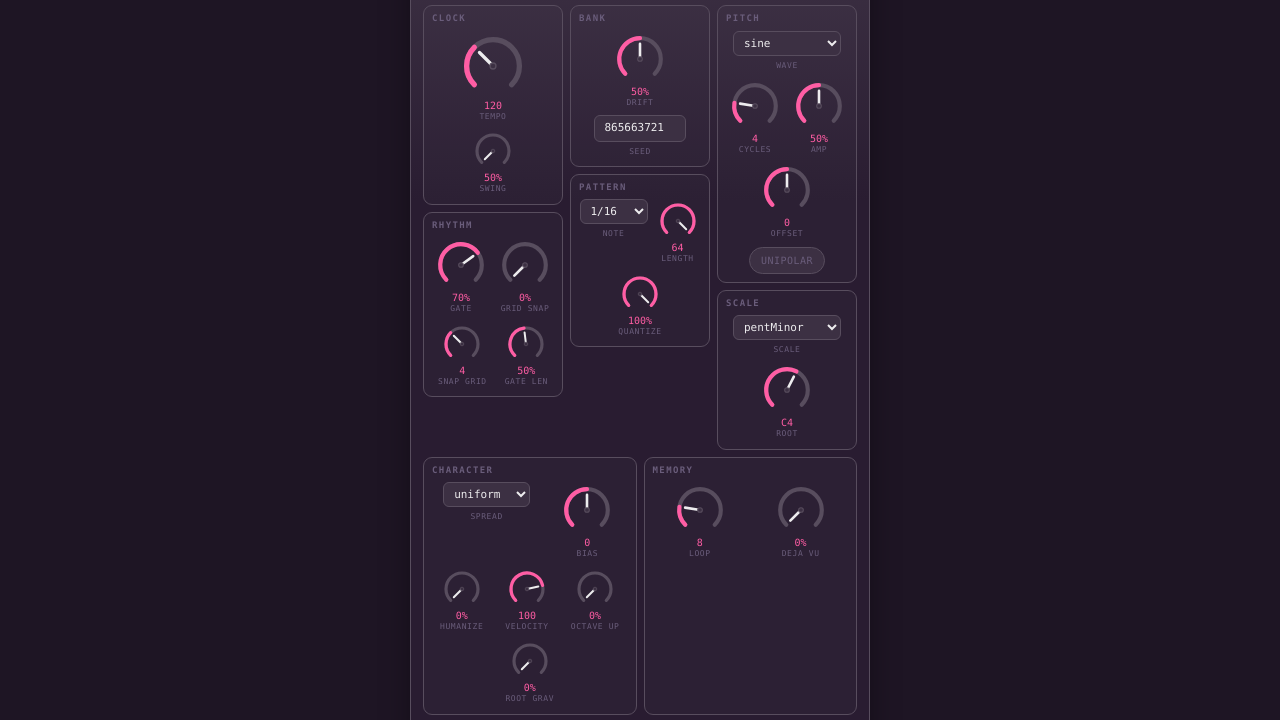
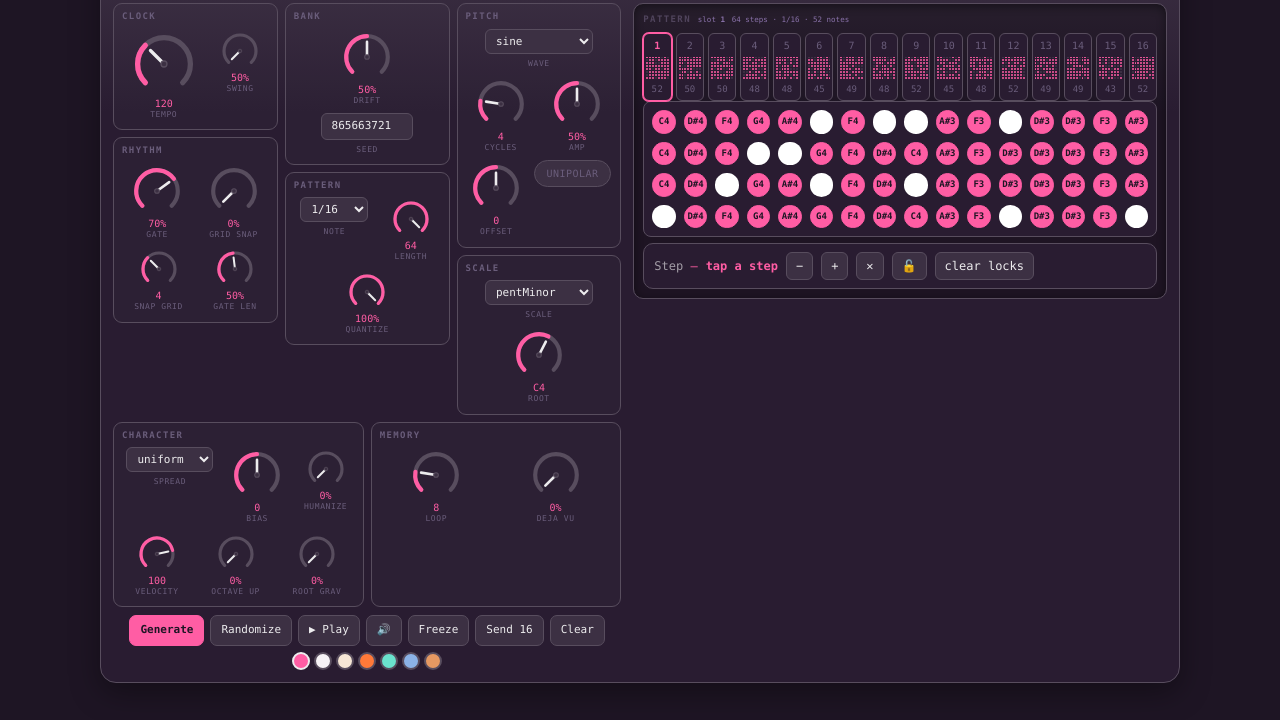
Before and after one commit to JasmineElm/fm1-pulses, a website: page rack.html in a window 1280 px wide. Shown: the part 60-780 px from the top of the page. Drawn offline with Linux system fonts and the light colour scheme.

Commit message:
Rack: landscape split (module left, pattern display right)

```diff
--- a/css/rack.css
+++ b/css/rack.css
@@ -3,6 +3,10 @@
    --dim --accent --accent2), so the seven themes keep working. */
 
 body { padding: 12px; }
+
+/* portrait: the module sits on top of the display, both inside the same case */
+.layout { display: block; }
+.module { display: flex; flex-direction: column; }
 
 .case {
   width: 100%;
@@ -112,6 +116,22 @@ body { padding: 12px; }
 .display .bank { gap: 4px; }
 .display .bankcell { padding: 4px 2px; border-radius: 6px; }
 
+/* landscape: split the case, module on the left and the pattern display on the right,
+   so a phone on its side and a desktop window both use the horizontal space. */
+@media (min-aspect-ratio: 1/1) {
+  body { padding: 10px; }
+  .case { max-width: 1080px; }
+  .layout {
+    display: grid;
+    grid-template-columns: minmax(0, 1fr) minmax(0, 1.05fr);
+    gap: 12px;
+    align-items: start;
+  }
+  .display { margin-top: 0; }
+  .display .steps { grid-template-columns: repeat(16, 1fr); }
+  .display .bank { grid-template-columns: repeat(16, 1fr); }
+}
+
 @media (max-width: 400px) {
   .display .steps { grid-template-columns: repeat(8, 1fr); gap: 5px; }
   .display .bank { grid-template-columns: repeat(8, 1fr); }
--- a/rack.html
+++ b/rack.html
@@ -6,8 +6,8 @@
 <meta name="theme-color" content="#12101a">
 <title>FM-1 Pulses — rack</title>
 <link rel="icon" href="data:,">
-<link rel="stylesheet" href="css/style.css?v=21">
-<link rel="stylesheet" href="css/rack.css?v=21">
+<link rel="stylesheet" href="css/style.css?v=22">
+<link rel="stylesheet" href="css/rack.css?v=22">
 </head>
 <body>
 <div class="case">
@@ -18,6 +18,8 @@
     <span id="status" class="status">loading…</span>
   </div>
 
+  <div class="layout">
+    <div class="module">
       <div class="rack">
         <div class="col" id="colL"></div>
         <div class="col" id="colC"></div>
@@ -34,6 +36,7 @@
         <button id="fill" title="Write all 16 slots into the FM-1">Send 16</button>
         <button id="clearall" title="Erase all 16 patterns on the FM-1">Clear</button>
         <span class="swatches" id="themes"></span>
+      </div>
     </div>
 
     <div class="display">
@@ -52,6 +55,7 @@
       </div>
     </div>
   </div>
-<script type="module" src="js/rack.js?v=21"></script>
+</div>
+<script type="module" src="js/rack.js?v=22"></script>
 </body>
 </html>
```
Also changed, not shown: js/rack.js (+5 -5 lines). Lines whose indentation alone changed are shown as unchanged.
